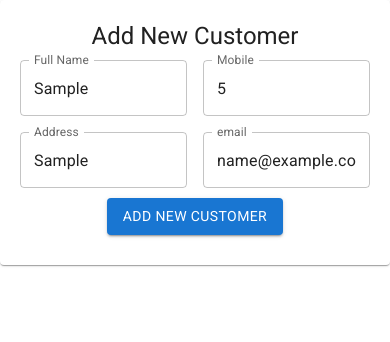
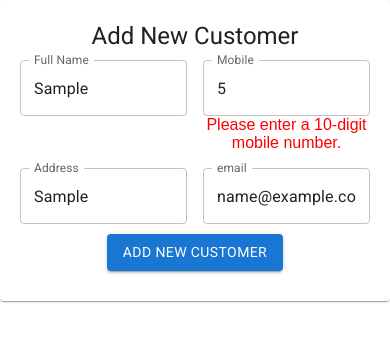
Before and after one commit to sarvesh123305/PrecisionPowerEquipments, a React (Create React App) app: page /Admin/Customers/Add in a window 390 px wide. Both pictures are taken after typing "Sample", "5", "Sample", "name@example.com" into the empty fields and a click on the button "ADD NEW CUSTOMER". Shown: the top 342 px of the page. Built offline with nearby package versions, Linux system fonts and the light colour scheme; no server answers.

Commit message:
Adding validation for mobile no to be 10 digits

```diff
--- a/src/Admin/AddProducts.js
+++ b/src/Admin/AddProducts.js
@@ -179,6 +179,7 @@ function AddProducts() {
                 fullWidth
                 value={modelName}
                 onChange={handleChange}
+                required
               />
             </Grid>
             <Grid item xs={6}>
@@ -190,6 +191,7 @@ function AddProducts() {
                 onChange={handleChange}
                 InputLabelProps={{ shrink: true }}
                 fullWidth
+                required
               />
             </Grid>
 
@@ -215,6 +217,7 @@ function AddProducts() {
                   label="category"
                   value={category}
                   onChange={handleChange}
+                  required
                 >
                   <MenuItem value={"Inverter"}>Inverter</MenuItem>
                   <MenuItem value={"Battery"}>Battery</MenuItem>
@@ -245,6 +248,7 @@ function AddProducts() {
                   label="subsidy"
                   value={subsidy}
                   onChange={handleChange}
+                  required
                 >
                   <MenuItem value={"Eligible"}>Eligible</MenuItem>
                   <MenuItem value={"Not Eligible"}>Not Eligible</MenuItem>
@@ -307,6 +311,7 @@ function AddProducts() {
                 name="price"
                 onChange={handleChange}
                 fullWidth
+                required
               />
             </Grid>
             <Grid item xs={6}>
@@ -321,6 +326,7 @@ function AddProducts() {
                   label="warranty"
                   value={warranty}
                   onChange={handleChange}
+                  required
                 >
                   {[...Array(12)].map((_, index) => (
                     <MenuItem key={index} value={index + 1}>{`${
--- a/src/Admin/pages/Customers/Add.js
+++ b/src/Admin/pages/Customers/Add.js
@@ -20,10 +20,18 @@ const Add = () => {
 
   const handleInputChange = (e) => {
     const { name, value } = e.target;
-
     setState({ ...state, [name]: value });
   };
 
+  const [isValid, setIsValid] = useState(true);
+
+  // Function to handle input changes
+  const handleMobileNumberChange = (event) => {
+    const { name, value } = event.target;
+    setState({ ...state, [name]: value });
+    // Check if the input's length is equal to 10
+    setIsValid(value.length === 10);
+  };
   const handleSubmit = async (e) => {
     console.log("Name : " + name);
     console.log("email : " + email);
@@ -88,10 +96,12 @@ const Add = () => {
                 InputLabelProps={{ shrink: true }}
                 name="contact"
                 value={state.contact}
-                onChange={handleInputChange}
+                onChange={handleMobileNumberChange}
                 fullWidth
               />
+               {!isValid && <p style={{ color: 'red' }}>Please enter a 10-digit mobile number.</p>}
             </Grid>
+
 
             {/* Second Row */}
             <Grid item xs={6}>
```
